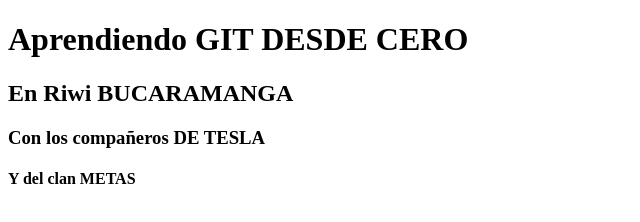
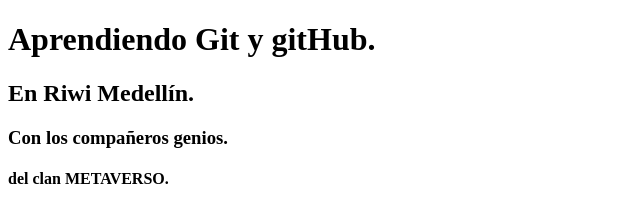
Before and after one commit to ei18/GIT_META_RIWI, a plain HTML site: page Ramas/index.html in a window 1280 px wide. Shown: the whole page, without its empty margins (0-640 px from the left). Drawn offline with Linux system fonts and the light colour scheme.

Commit message:
Modificando los titulos

```diff
--- a/Ramas/index.html
+++ b/Ramas/index.html
@@ -6,9 +6,9 @@
     <title>Document</title>
 </head>
 <body>
-    <h1>Aprendiendo GIT DESDE CERO</h1>
-    <h2>En Riwi BUCARAMANGA</h2>
-    <h3>Con los compañeros DE TESLA</h3>
-    <h4>Y del clan METAS</h4>
+    <h1>Aprendiendo Git y gitHub.</h1>
+    <h2>En Riwi Medellín.</h2>
+    <h3>Con los compañeros genios.</h3>
+    <h4>del clan METAVERSO.</h4>
 </body>
 </html>
```
